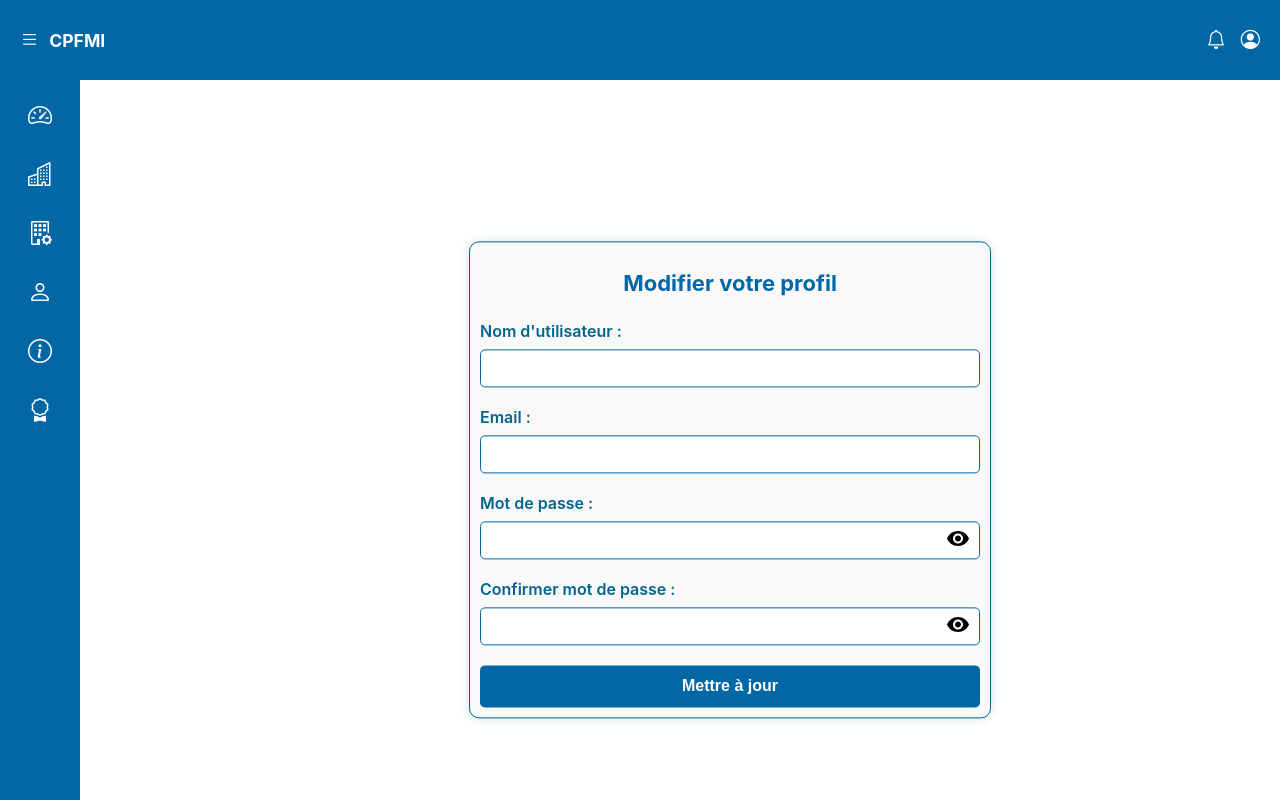
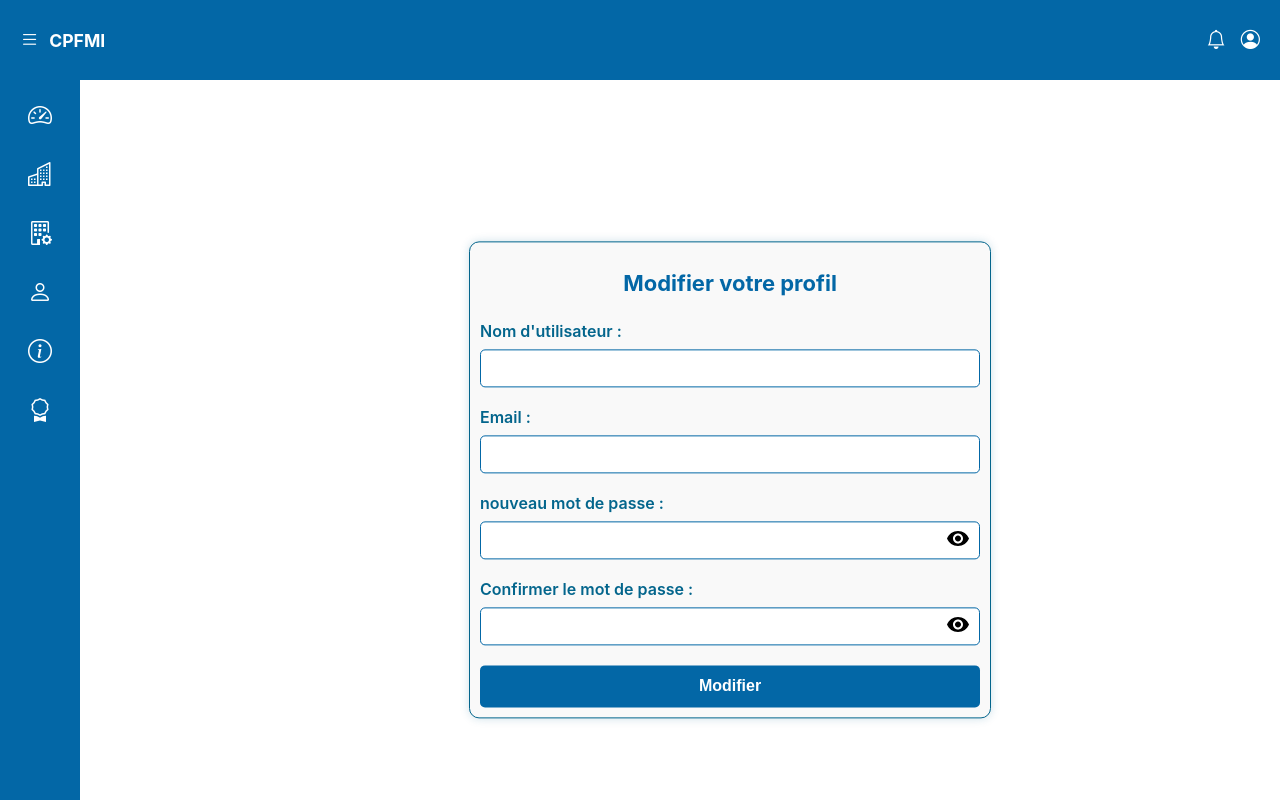
Before and after one commit to OnsElfekih/CPFMIDigital, a React (Create React App) app in the folder frontend/: page /updateAdmin in a window 1280 px wide. Built offline with nearby package versions, Linux system fonts and the light colour scheme.

Commit message:
modificationfinale

```diff
--- a/frontend/src/components/updateAdmin.js
+++ b/frontend/src/components/updateAdmin.js
@@ -133,7 +133,7 @@ if (isSame) {
           </div>
 
           <div>
-            <label>Mot de passe :</label>
+            <label>nouveau mot de passe :</label>
             <div style={{ position: "relative" }}>
               <input
                 type={showPassword ? "text" : "password"}
@@ -158,7 +158,7 @@ if (isSame) {
           </div>
 
           <div>
-            <label>Confirmer mot de passe :</label>
+            <label>Confirmer le mot de passe :</label>
             <div style={{ position: "relative" }}>
               <input
                 type={showConfirmPassword ? "text" : "password"}
@@ -183,7 +183,7 @@ if (isSame) {
           </div>
 
           <button type="submit" className="update-admin-button">
-            Mettre à jour
+            Modifier
           </button>
         </form>
       </div>
```
